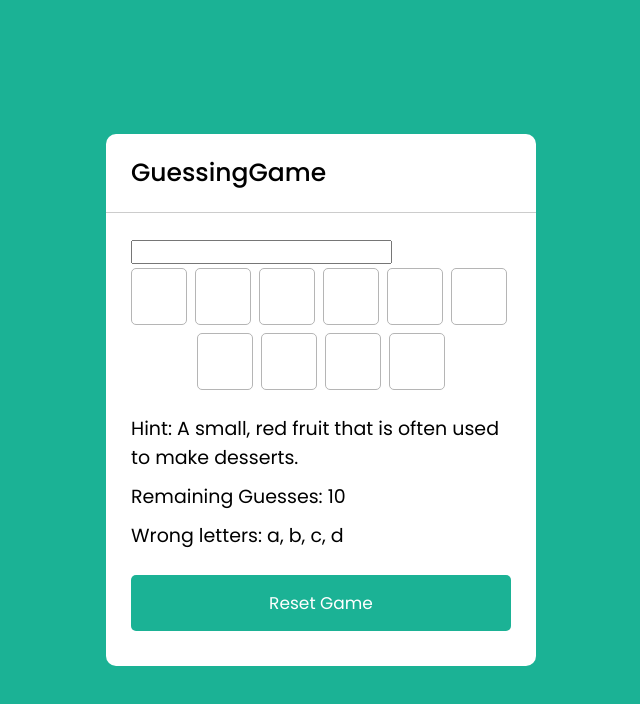
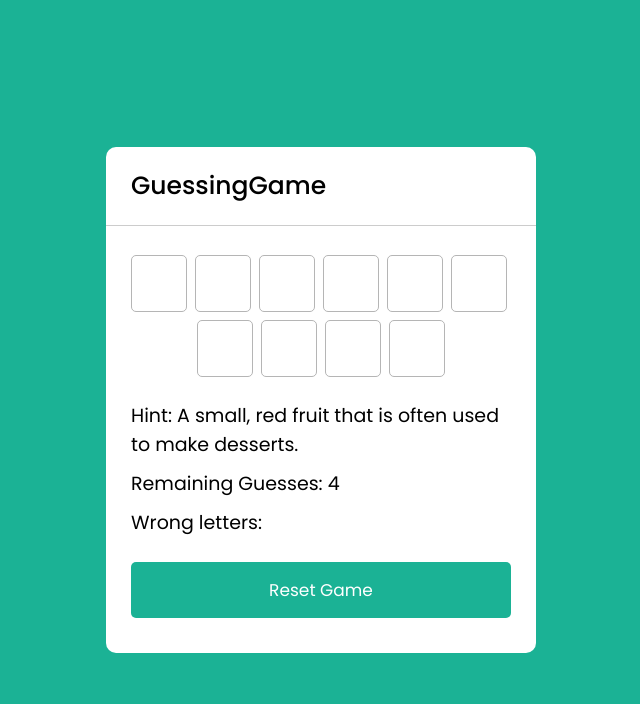
Before and after one commit to DictionaryFrancis/GuessingGame, a plain HTML site: page index.html in a window 1280 px wide. Shown: the whole page, without its empty margins (319-959 px from the left). Drawn offline with Linux system fonts and the light colour scheme.

Commit message:
Some mistakes on JS that I have to look again

```diff
--- a/app/main.js
+++ b/app/main.js
@@ -1,70 +1,71 @@
 const inputs = document.querySelector(".inputs")
 const typingInput = document.querySelector(".typing-input")
-const hint = document.querySelector(".hint span"),
-resetBtn = document.querySelector(".reset-btn");
-
-let word;
+const hint = document.querySelector(".hint span")
+wrongLetter = document.querySelector(".wrong-letter span")
+guessLeft = document.querySelector(".guess-left span")
+resetBtn = document.querySelector(".reset-btn")
+let word, maxGuesses = [] , corrects = [], incorrects = [];
 
 let wordList = [
 
   {
-      word : "Apple",
+    word: "apple",
     hint: "A popular fruit that is often associated with teachers."
   },
   {
-      word : "Banana",
+    word: "banana",
     hint: "A yellow fruit that is a great source of potassium."
   },
   {
-      word : "Cherry",
+    word: "cherry",
     hint: "A small red fruit that is often used to make pies."
   },
   {
-      word : "Grape",
+    word: "grape",
     hint: "A small, round fruit that is often used to make wine."
   },
   {
-      word : "Kiwi",
+    word: "kiwi",
     hint: "A small, brown fruit that is known for its fuzzy skin and bright green flesh."
   },
   {
-      word : "Lemon",
+    word: "lemon",
     hint: "A sour fruit that is often used to make lemonade."
   },
   {
-      word : "Mango",
+    word: "mango",
     hint: "A sweet fruit that is popular in tropical regions."
   },
   {
-      word : "Orange",
+    word: "orange",
     hint: "A citrus fruit that is commonly consumed as a juice or eaten as a snack."
   },
   {
-      word : "Papaya",
+    word: "papaya",
     hint: "A large fruit with orange flesh and black seeds that is often eaten for breakfast."
   },
   {
-      word : "Pineapple",
+    word: "pineapple",
     hint: "A tropical fruit that has a tough outer layer and sweet, juicy flesh inside."
   },
   {
-      word : "Raspberry",
+    word: "raspberry",
     hint: "A small, red fruit that grows on bushes and is often used to make jam."
   },
   {
-      word : "Strawberry",
+    word: "strawberry",
     hint: "A small, red fruit that is often used to make desserts."
   },
   {
-      word : "Watermelon",
+    word: "watermelon",
     hint: "A large, juicy fruit with a green outer layer and pink flesh inside."
   },
   {
-      word : "Grapefruit",
+    word: "grapefruit",
     hint: "A large, citrus fruit that is often eaten for breakfast."
   },
   {
-      word : "Blueberry",
+    word: "blueberry",
     hint: "A small, blue fruit that is often used in baking and is high in antioxidants."
   }
 ]
@@ -72,13 +73,17 @@ let wordList = [
 
 
 
-function randomWord(){
+function randomWord() {
   //get random obj from the list
   let ranObj = wordList[Math.floor(Math.random() * wordList.length)];
-    let word = ranObj.word;//get a random WORD from obj
-    console.log(word);
+  word = ranObj.word;//get a random WORD from obj
+  maxGuesses = 4;
+  corrects = [];
+  incorrects = []; //reser all values to default
 
-  hint.innerHTML = ranObj.hint;
+  hint.innerText = ranObj.hint;
+  guessLeft.innerText = maxGuesses;
+  wrongLetter.innerText = incorrects;
 
   let html = "";
   for (let i = 0; i < word.length; i++) {
@@ -86,22 +91,40 @@ function randomWord(){
   }
   inputs.innerHTML = html;
 
-
-
 }
 randomWord();
 
-function initGame(e){
+function initGame(e) {
   let key = e.target.value;
-  if(key.match(/^[A-Za-z]+$/)){
-    console.log(key);
-    if(word.includes(key)){//if user letter found in the word
-      console.log("letter found")
-    } else{
-      console.log("letter not found")
+  //addding !incorrects, that way the user cannot enter same wrong letter twice
+  if (key.match(/^[A-Za-z]+$/) && !incorrects.includes(` ${key}`) && !corrects.includes(key)) {
+    if (word.includes(key)) {
+      for (let i = 0; i < word.length; i++) {
+        if (word[i] === key) {
+          inputs.querySelectorAll("input")[i].value = key;
         }
+      }
+    } else {
+      maxGuesses--;//decrement maxGuesses by 1
+      incorrects.push(` ${key}`);
+    }
+    guessLeft.innerText = maxGuesses;
+    wrongLetter.innerText = incorrects;
+  }
+  typingInput.value = "";
 
+  setTimeout(()=>{
+    if (corrects.length === word.length) {
+      alert("won");
+      randomWord();
+    } else if (maxGuesses < 1) {
+      alert("Game Over");
+      for (let i = 0; i < word.length; i++) {
+        inputs.querySelectorAll("input")[i].value = word[i];
       }
+    }
+    })
+
 }
 
 
--- a/index.html
+++ b/index.html
@@ -21,8 +21,8 @@
             <div class="inputs"> </div>
             <div class="details">
                 <p class="hint">Hint: <span></span></p>
-                <p class="guess-left">Remaining Guesses: <span>10</span></p>
-                <p class="wrong-letter">Wrong letters: <span>a, b, c, d</span></p>
+                <p class="guess-left">Remaining Guesses: <span></span></p>
+                <p class="wrong-letter">Wrong letters: <span></span></p>
             </div>
             <button class="reset-btn">Reset Game</button>
         </div>
--- a/style.css
+++ b/style.css
@@ -36,6 +36,12 @@ body{
     justify-content: center;
 }
 
+.content .typing-input{
+    opacity: 0;
+    z-index: -999;
+    position: absolute;
+}
+
 .inputs input{
     height: 57px;
     width: 56px;
@@ -45,6 +51,7 @@ body{
     font-weight: 500;
     text-align: center;
     background: none;
+    text-transform: uppercase;
     border-radius: 5px;
     border: 1px solid #b5b5b5;
 }
```
Lines whose indentation alone changed are shown as unchanged.
